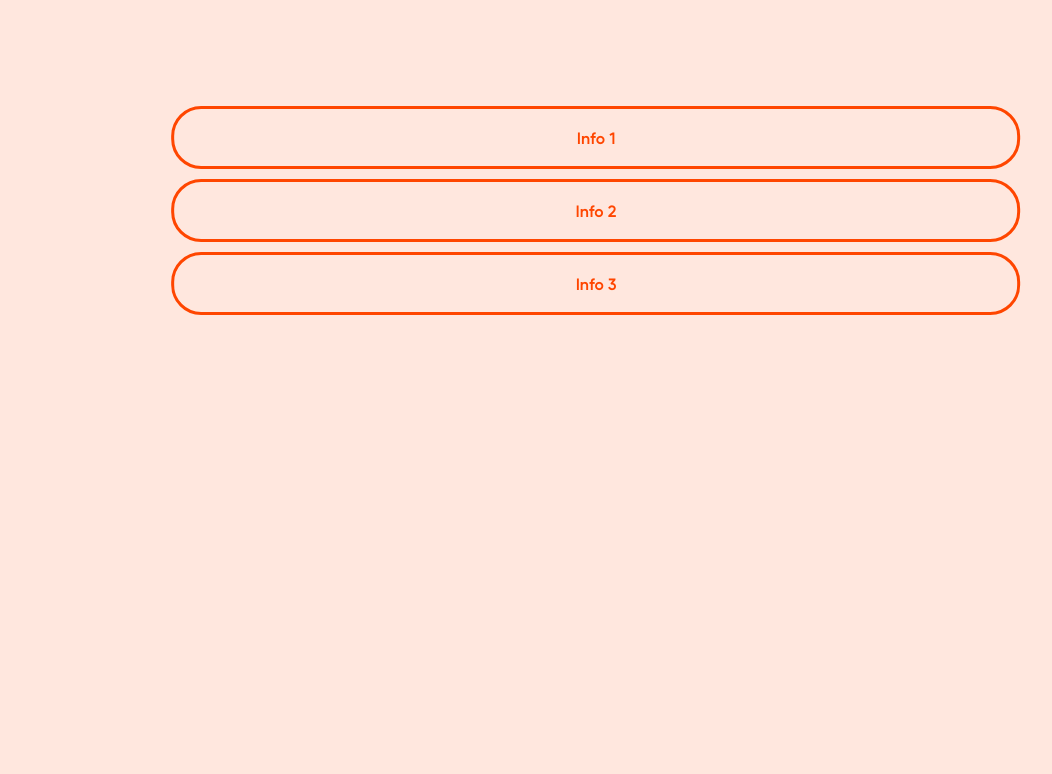
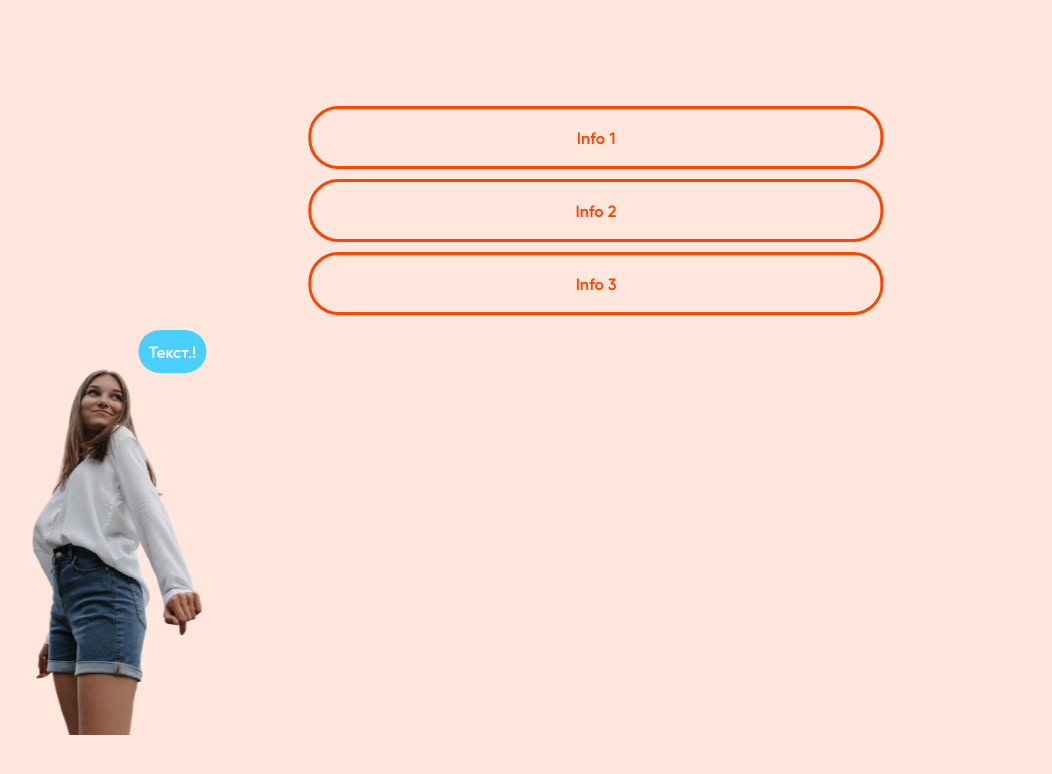
Before and after one commit to Niko4ka/niko4ka.github.io, a plain HTML site: page index.html in a window 1280 px wide. Shown: the part 720-1494 px from the top of the page, without its empty margins (44-1096 px from the left). Drawn offline with Linux system fonts and the light colour scheme.

Commit message:
feat: draft of the second page

```diff
--- a/css/stylesheet.css
+++ b/css/stylesheet.css
@@ -61,14 +61,16 @@ p{
     opacity: 1;
 
     bottom: 75%;
+}
 
+.message {
     border-radius: 30px;
     display: inline-block;
     z-index: 2;
     background-color: #4bcfff;
 }
 
-.greeting p{
+.message p{
     text-align: center;
     padding-left: 10px;
     padding-right: 10px;
@@ -166,6 +168,12 @@ p{
     border: #ff4600 3px solid;
 }
 
+@media screen and (min-width: 600px) {
+    .infoLeft{
+        width: 50%;
+    }
+}
+
 .infoLeft p{
     font-family: newFont;
     color: #ff4600;
@@ -185,6 +193,25 @@ p{
     opacity: 0;
 }
 
+.secondMain {
+    width: 100%;
+    height: fit-content;
+    min-width: fit-content;
+}
+
+.secondMain img {
+    max-width: 100%;
+    max-height: 100%;
+    left: 10%;
+    bottom: 1%;
+}
+
+.infoMessage {
+    position: absolute;
+    left: 120px;
+    top: 30%;
+}
+
 @font-face {
     font-family: newFont; /* Гарнитура шрифта */
     src: url("/fonts/MusticaproSemibold.otf"); /* Путь к файлу со шрифтом */
--- a/index.html
+++ b/index.html
@@ -15,7 +15,7 @@
     <body>
         <div class="first">
             <div class="main">
-                <div class="greeting">
+                <div class="greeting message">
                     <p>Привет, я Ника!</p>
                 </div>
 
@@ -46,6 +46,13 @@
                     <p>Info 3</p>
                 </div>
             </div>
+            <div class="secondMain">
+                <div class="infoMessage message">
+                    <p>Текст.!</p>
+                </div>
+
+                <img src="photos/nika/nika.png">
+            </div>
         </div>
 
 
--- a/js/script.js
+++ b/js/script.js
@@ -61,3 +61,18 @@ let observerInfo = new IntersectionObserver(entries => {
     });
 });
 observerInfo.observe(document.querySelector('.info'));
+
+let observerSecond = new IntersectionObserver(entries => {
+    // перебор записей
+    entries.forEach(entry => {
+        // если элемент появился
+        const message = entry.target.querySelector(".message");
+        if (entry.isIntersecting) {
+            // добавить ему CSS-класс
+            message.classList.add('appearDown');
+            return;
+        }
+        message.classList.remove('appearDown');
+    });
+});
+observerSecond.observe(document.querySelector('.secondMain'));
```
Also changed, not shown: photos/nika/IMG_1752-removebg-preview.png (added), photos/nika/IMG_8597-removebg-preview.png (added), photos/nika/IMG_8781.jpg (added), photos/nika/Screenshot_20220104-144152_Instagram.jpg (added), photos/nika/icon-removebg-preview.png (added), photos/nika/main_photo.png (added), photos/nika/mainphoto.jpg (added), photos/nika/nika.png (added), photos/nika/smile.png (added).
